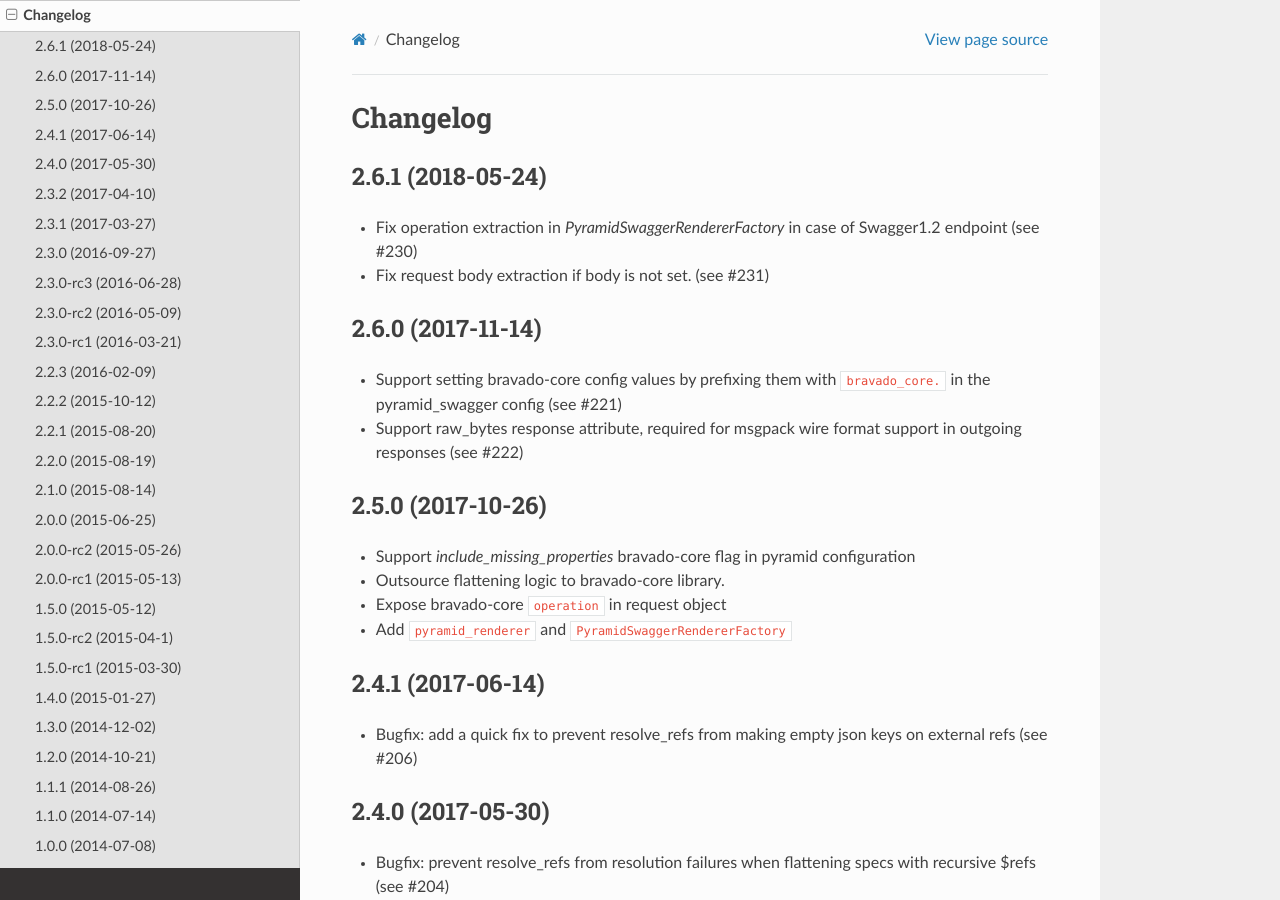
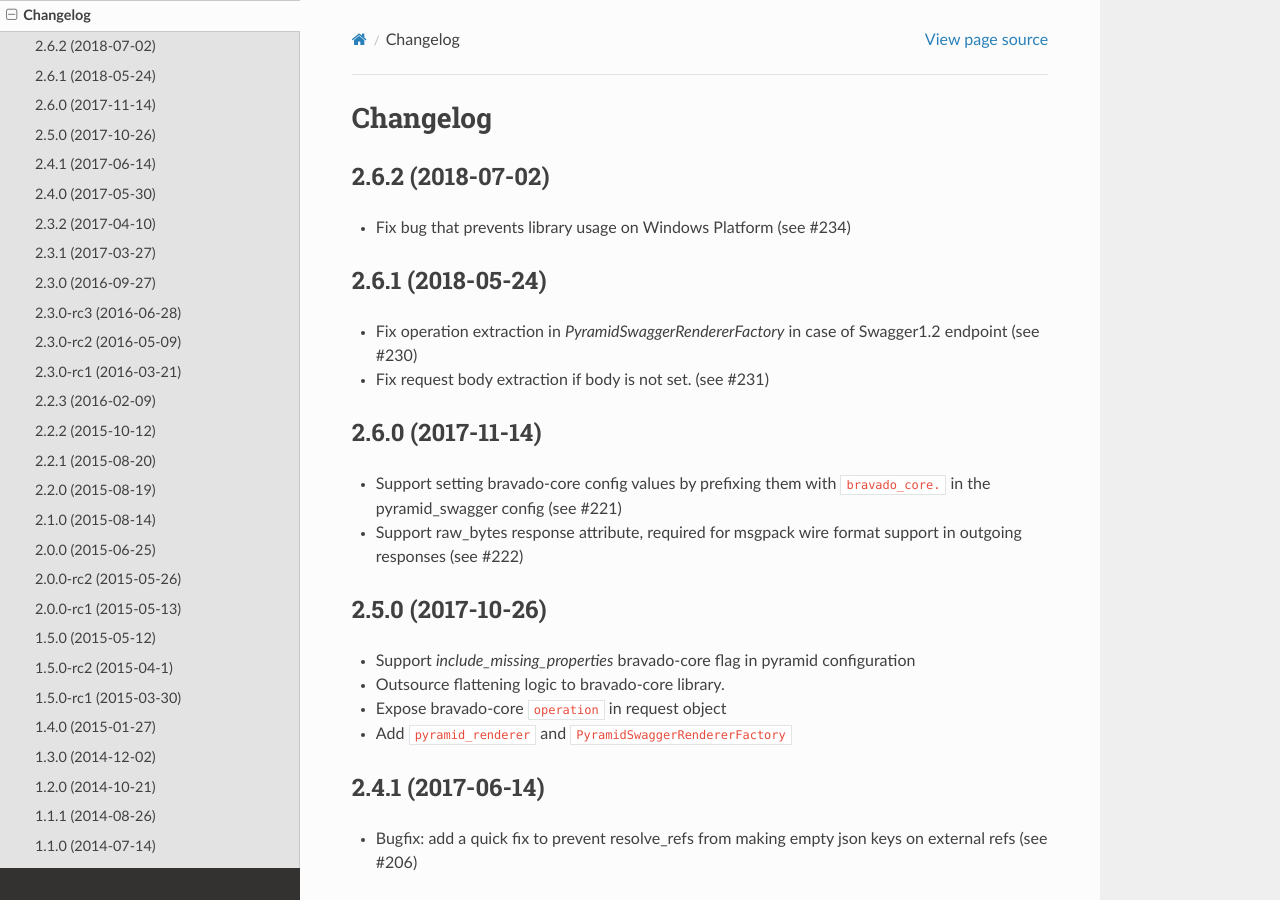
Before and after one commit to Yelp/pyramid_swagger, a Sphinx documentation site: the page built from docs/changelog.rst, in a window 1280 px wide and 900 px high. Built offline with Sphinx 7.4.7 and the Read the Docs theme 2.0.0, drawn with Linux system fonts in a browser that asks for light colours.

Commit message:
Release version 2.6.2

```diff
--- a/docs/changelog.rst
+++ b/docs/changelog.rst
@@ -1,5 +1,9 @@
 Changelog
 =========
+
+2.6.2 (2018-07-02)
+++++++++++++++++++++++++++
+* Fix bug that prevents library usage on Windows Platform (see #234)
 
 2.6.1 (2018-05-24)
 ++++++++++++++++++++++++++
--- a/pyramid_swagger/__about__.py
+++ b/pyramid_swagger/__about__.py
@@ -13,7 +13,7 @@ __title__ = "pyramid_swagger"
 __summary__ = "Swagger tools for use in pyramid webapps"
 __uri__ = "https://github.com/striglia/pyramid_swagger"
 
-__version__ = "2.6.1"
+__version__ = "2.6.2"
 
 __author__ = "Scott Triglia"
 __email__ = "scott.triglia@gmail.com"
```
